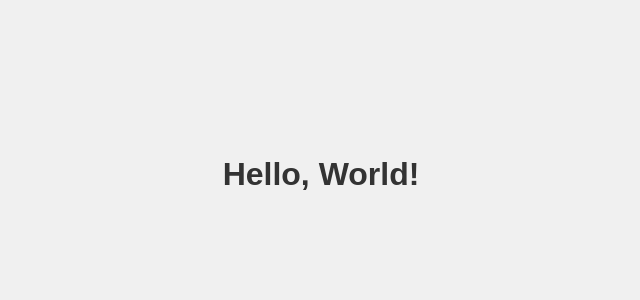
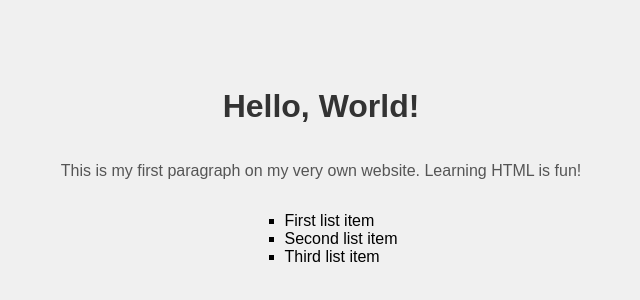
Before and after one commit to Sytars/Sytars.github.io, a plain HTML site: page index.html in a window 1280 px wide. Shown: the part 234-534 px from the top of the page, without its empty margins (319-959 px from the left). Drawn offline with Linux system fonts and the light colour scheme.

Commit message:
Update index.html

```diff
--- a/index.html
+++ b/index.html
@@ -1,13 +1,26 @@
+<!-- This declaration defines that this document is an HTML5 document -->
 <!DOCTYPE html>
+
+<!-- The <html> element is the root element of an HTML page -->
 <html lang="en">
+
+<!-- The <head> element contains meta information about the HTML page -->
 <head>
+    <!-- The <meta charset="UTF-8"> element defines the character set for the page, which is almost always UTF-8 -->
     <meta charset="UTF-8">
+    <!-- The <meta name="viewport"> element gives the browser instructions on how to control the page's dimensions and scaling, which is important for responsive design -->
     <meta name="viewport" content="width=device-width, initial-scale=1.0">
+
+    <!-- The <title> element specifies a title for the HTML page (which is shown in the browser's title bar or in the page's tab) -->
     <title>My Awesome Website</title>
+
+    <!-- The <style> element contains the CSS (Cascading Style Sheets) code to style the page -->
     <style>
         body {
             font-family: sans-serif;
+            /* These styles are for centering, we can ignore them for now */
             display: flex;
+            flex-direction: column; /* Stack items vertically */
             justify-content: center;
             align-items: center;
             height: 100vh;
@@ -16,9 +29,30 @@
         h1 {
             color: #333;
         }
+        p {
+            color: #555;
+        }
+        ul {
+            list-style-type: square; /* Let's make the bullets squares! */
+        }
     </style>
 </head>
+
+<!-- The <body> element defines the document's body, and is a container for all the visible contents, such as headings, paragraphs, images, hyperlinks, tables, and lists. -->
 <body>
+    <!-- The <h1> element defines a large heading. There are 6 levels, from <h1> to <h6> -->
     <h1>Hello, World!</h1>
+
+    <!-- The <p> element defines a paragraph of text. -->
+    <p>This is my first paragraph on my very own website. Learning HTML is fun!</p>
+
+    <!-- The <ul> element defines an unordered (bulleted) list. -->
+    <ul>
+        <!-- The <li> element defines a single list item. -->
+        <li>First list item</li>
+        <li>Second list item</li>
+        <li>Third list item</li>
+    </ul>
+
 </body>
 </html>
```
